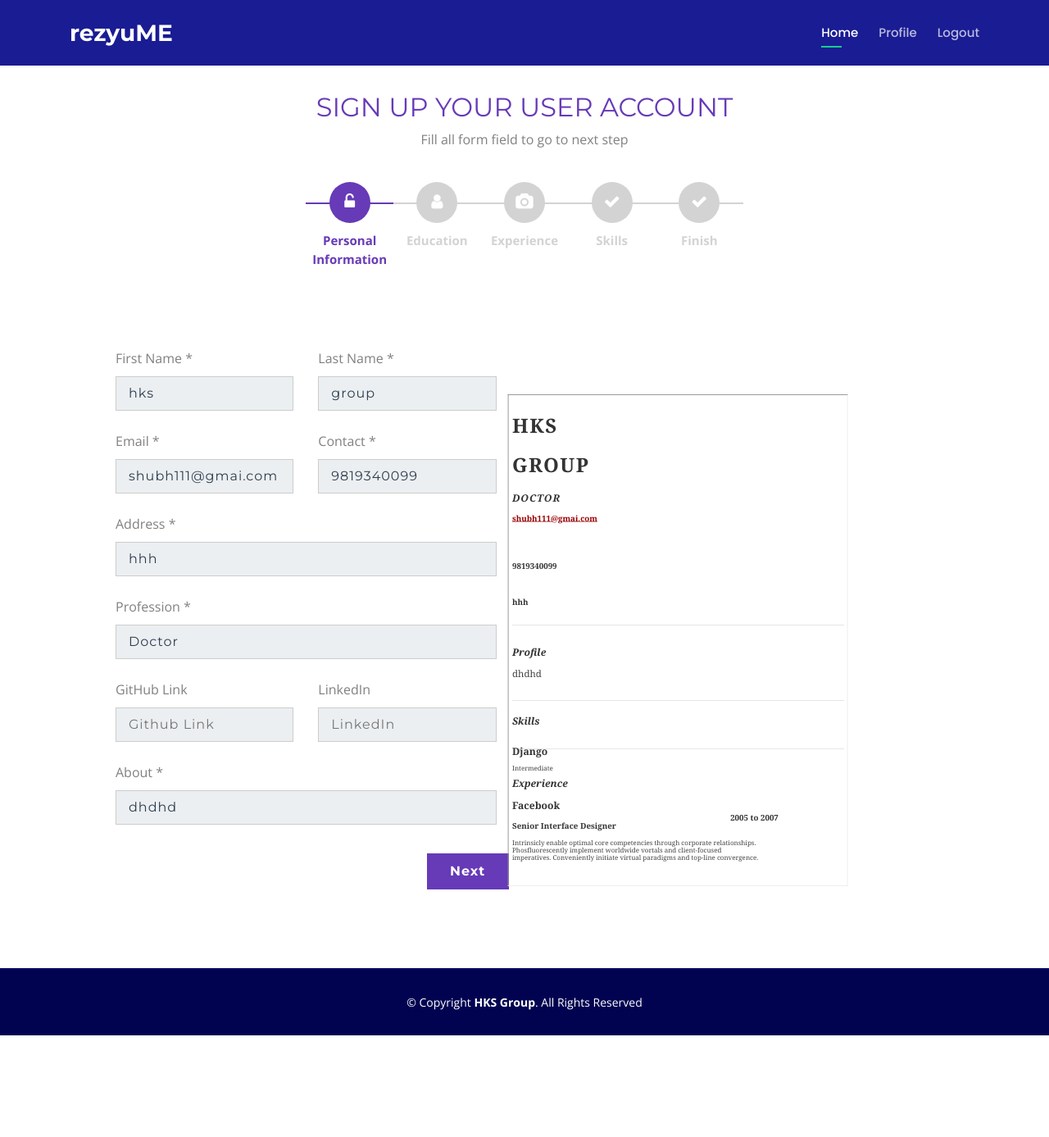
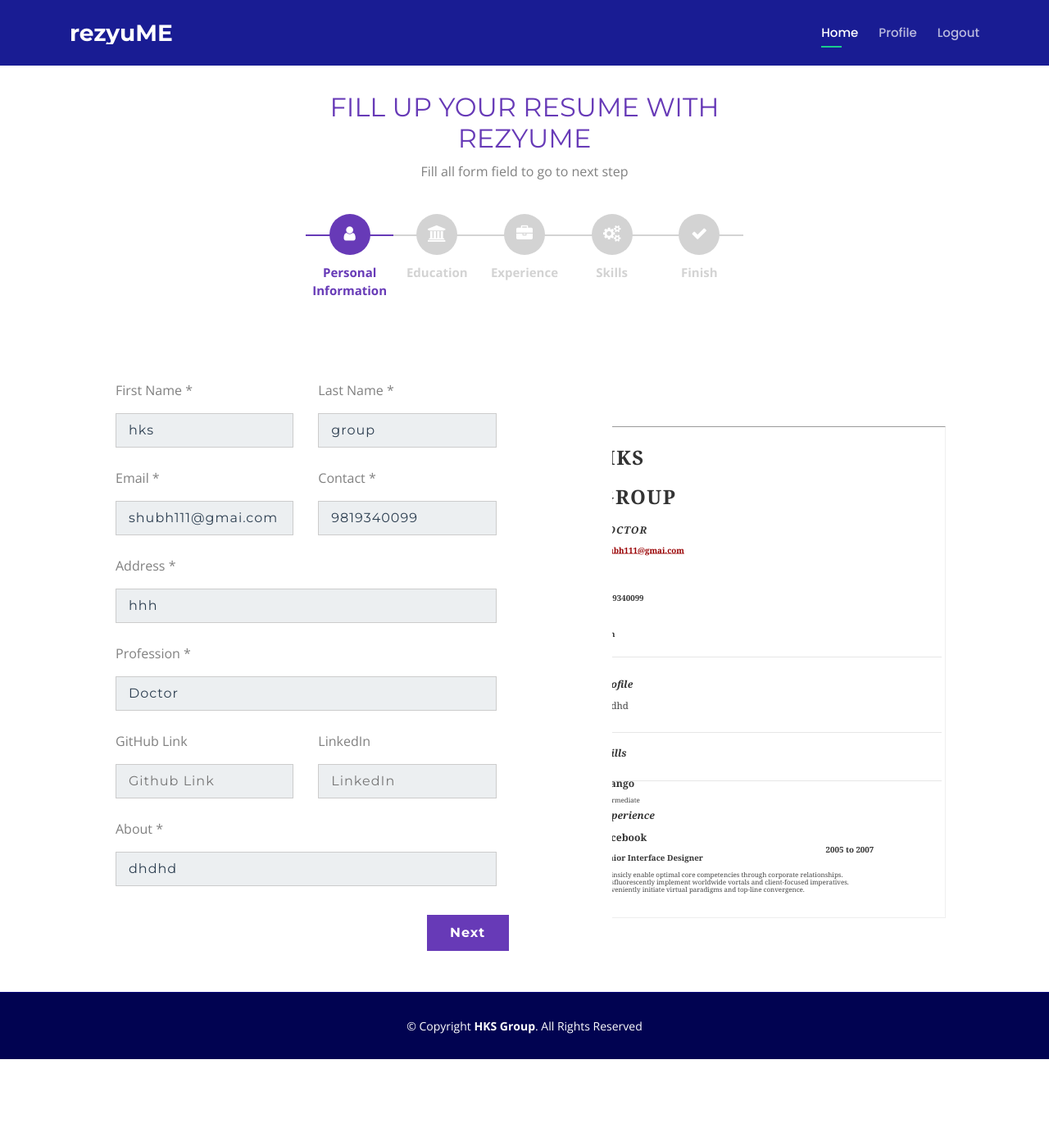
Before and after one commit to shubh1605/ResumeBuilder, a Django app: page /resume/details/ in a window 1280 px wide. Shown: the whole page at 82% size. After the commit the page ends 1292 px from the top, so only its background shows below. Run offline with Django 3.2, Linux system fonts and the light colour scheme; a user stored in the database is signed in; data comes from the database, SQL or seed files in the repository; both versions use the stored data as it was after the commit; some libraries are stand-ins or nearby versions.

Commit message:
DONE
Co-authored-by: kashish1211 <kashish1211@users.noreply.github.com>
Co-authored-by: HarryPuttar <HarshitJain28@users.noreply.github.com>

```diff
--- a/resumeBuilder/resume/static/resume/assets/css/form.css
+++ b/resumeBuilder/resume/static/resume/assets/css/form.css
@@ -1,6 +1,7 @@
 * {
   margin: 0;
   padding: 0;
+  overflow-x: hidden;
 }
 
 html {
@@ -154,20 +155,25 @@ p {
   font-weight: 400;
 }
 
-#progressbar #account:before {
-  font-family: FontAwesome;
-  content: "\f13e";
-}
 
-#progressbar #personal:before {
+
+#progressbar #personal-logo:before {
   font-family: FontAwesome;
   content: "\f007";
 }
+#progressbar #education-logo:before {
+  font-family: FontAwesome;
+  content: "\f19c";
+}
+#progressbar #experience-logo:before {
+  font-family: FontAwesome;
+  content: "\f0b1";
+}
+#progressbar #skills-logo:before {
+  font-family: FontAwesome;
+  content: "\f085";
+}
 
-#progressbar #payment:before {
-  font-family: FontAwesome;
-  content: "\f030";
-}
 
 #progressbar #confirm:before {
   font-family: FontAwesome;
--- a/resumeBuilder/resume/static/resume/assets/css/style.css
+++ b/resumeBuilder/resume/static/resume/assets/css/style.css
@@ -11,6 +11,9 @@
 body {
   font-family: "Open Sans", sans-serif;
   color: #444444;
+  position: relative;
+  min-height: 100%;
+  min-height: 100vh;
 }
 
 a {
@@ -1532,6 +1535,10 @@ section {
 /*--------------------------------------------------------------
 # Footer
 --------------------------------------------------------------*/
+footer {
+  position: absolute;
+  right: 0;bottom:0;left:0;
+}
 #footer {
   background: #010351;
   padding: 0 0 30px 0;
--- a/resumeBuilder/resume/static/resume/assets/js/form.js
+++ b/resumeBuilder/resume/static/resume/assets/js/form.js
@@ -19,7 +19,7 @@ $(document).ready(function () {
     current_fs_id = current_fs.attr("id");
 
     $("#" + current_fs_id + " input:required").each(function () {
-      if ($(this).val() === "") chk = 1;
+      if ($(this).val() === "") chk = 0;
     });
 
     if (chk == 1) {
@@ -29,9 +29,9 @@ $(document).ready(function () {
         text: "Fill all the fields",
       });
     } else {
-      console.log($(this).parent());
+      // console.log($(this).parent());
       next_fs = $(this).parent().next();
-      console.log(next_fs);
+      // console.log(next_fs);
 
 
       //Add Class Active
--- a/resumeBuilder/resume/static/resume/assets/js/main.js
+++ b/resumeBuilder/resume/static/resume/assets/js/main.js
@@ -10,9 +10,11 @@
   // Preloader
   $(window).on('load', function() {
     if ($('#preloader').length) {
-      $('#preloader').delay(100).fadeOut('slow', function() {
-        $(this).remove();
-      });
+      console.log("hee");
+      $('#preloader').remove();
+      // $('#preloader').delay(100).fadeOut('slow', function() {
+
+      // });
     }
   });
 
@@ -149,29 +151,26 @@
     return false;
   });
 
-  // Initiate the venobox plugin
-  $(window).on('load', function() {
-    $('.venobox').venobox();
-  });
+  // $(window).on('load', function() {
+  //   $('.venobox').venobox();
+  // });
 
-  // jQuery counterUp
-  $('[data-toggle="counter-up"]').counterUp({
-    delay: 10,
-    time: 1000
-  });
+    // $('[data-toggle="counter-up"]').counterUp({
+    //   delay: 10,
+    //   time: 1000
+    // });
 
-  // Initiate venobox lightbox
-  $(document).ready(function() {
-    $('.venobox').venobox();
-  });
+  // $(document).ready(function() {
+  //   $('.venobox').venobox();
+  // });
 
   // Testimonials carousel (uses the Owl Carousel library)
-  $(".testimonials-carousel").owlCarousel({
-    autoplay: true,
-    dots: true,
-    loop: true,
-    items: 1
-  });
+  // $(".testimonials-carousel").owlCarousel({
+  //   autoplay: true,
+  //   dots: true,
+  //   loop: true,
+  //   items: 1
+  // });
 
   // Init AOS
   function aos_init() {
--- a/resumeBuilder/resume/templates/resume/base.html
+++ b/resumeBuilder/resume/templates/resume/base.html
@@ -1,5 +1,9 @@
 {% load static %}
 {% url 'home' as home_url %}
+{% url 'profile' as profile_url %}
+{% url 'login' as login_url %}
+{% url 'logout' as logout_url %}
+{% url 'register' as register_url %}
 <!DOCTYPE html>
 <html lang="en">
 
@@ -47,42 +51,21 @@
     <div class="container d-flex align-items-center">
 
       <div class="logo mr-auto">
-        <h1 class="text-light"><a href="{% url 'home' %}"><span>rezyuME</span></a></h1>
-        <!-- Uncomment below if you prefer to use an image logo -->
-        <!-- <a href="index.html"><img src="assets/img/logo.png" alt="" class="img-fluid"></a>-->
+        <h1 class="text-light" style="overflow-y:hidden;"><a href="{% url 'home' %}"><span>rezyuME</span></a></h1>
       </div>
 
       <nav class="nav-menu d-none d-lg-block">
         <ul>
 
-          <li class="active"><a href="{% url 'home' %}">Home</a></li>
-
-
-          {% comment %} <li class="drop-down"><a href="">Drop Down</a>
-            <ul>
-              <li><a href="#">Drop Down 1</a></li>
-              <li class="drop-down"><a href="#">Drop Down 2</a>
-                <ul>
-                  <li><a href="#">Deep Drop Down 1</a></li>
-                  <li><a href="#">Deep Drop Down 2</a></li>
-                  <li><a href="#">Deep Drop Down 3</a></li>
-                  <li><a href="#">Deep Drop Down 4</a></li>
-                  <li><a href="#">Deep Drop Down 5</a></li>
-                </ul>
-              </li>
-              <li><a href="#">Drop Down 3</a></li>
-              <li><a href="#">Drop Down 4</a></li>
-              <li><a href="#">Drop Down 5</a></li>
-            </ul>
-          </li> {% endcomment %}
+          <li class="{% if request.path == home_url %} active {% endif %}"><a href="{% url 'home' %}">Home</a></li>
 
 
           {% if user.is_authenticated %}
-            <li><a href="{% url 'profile' %}">Profile</a></li>
-            <li><a href="{% url 'logout' %}">Logout</a></li>
+            <li class="{% if request.path == profile_url %} active {% endif %} "><a href="{% url 'profile' %}">Profile</a></li>
+            <li class="{% if request.path == logout_url %} active {% endif %}"><a href="{% url 'logout' %}">Logout</a></li>
           {% else %}
-            <li><a href="{% url 'login' %}">Login</a></li>
-             <li><a href="{% url 'register' %}">Register</a></li>
+            <li class="{% if request.path == login_url %} active {% endif %}"><a href="{% url 'login' %}">Login</a></li>
+             <li class="{% if request.path == register_url %} active {% endif %}"><a href="{% url 'register' %}">Register</a></li>
           {% endif %}
 
         </ul>
@@ -107,7 +90,9 @@
 
   {% block content %}
   {% endblock content %}
-
+  <br>
+  <br>
+  <br>
 
 
 
@@ -116,7 +101,7 @@
 
 
   <!-- ======= Footer ======= -->
-  <footer id="footer">
+  <footer id="footer" style="margin-top:100px;">
 
       <div class="copyright">
         &copy; Copyright <strong><span>HKS Group</span></strong>. All Rights Reserved
--- a/resumeBuilder/resume/templates/resume/forms.html
+++ b/resumeBuilder/resume/templates/resume/forms.html
@@ -24,16 +24,16 @@
       mb-2
     "
   >
-    <h2 id="heading">Sign Up Your User Account</h2>
+    <h2 id="heading">Fill Up Your Resume With RezyuME</h2>
     <p>Fill all form field to go to next step</p>
     <div class="card px-0 pt-4 pb-0 mt-3 mb-3">
       <ul id="progressbar">
-        <li class="active" id="account">
+        <li class="active" id="personal-logo">
           <strong>Personal Information</strong>
         </li>
-        <li id="personal"><strong>Education</strong></li>
-        <li id="payment"><strong>Experience</strong></li>
-        <li id="confirm"><strong>Skills</strong></li>
+        <li id="education-logo"><strong>Education</strong></li>
+        <li id="experience-logo"><strong>Experience</strong></li>
+        <li id="skills-logo"><strong>Skills</strong></li>
         <li id="confirm"><strong>Finish</strong></li>
       </ul>
     </div>
@@ -562,7 +562,7 @@
       </div>
     </div>
   </div>
-  <div class="col-md-5" style="height: 800px">
+  <div class="col-md-5" style="height: 800px; overflow-y:hidden;">
     <iframe
       src="{% url 'testing' %}"
       id="template1"
@@ -571,10 +571,10 @@
       scrolling="yes"
       frameborder="2px"
       height="150%"
-      width="165%"
+      width="170%"
       style="
         -webkit-transform: scale(0.5);
-        margin-left: -350px;
+        margin-left: -250px;
         margin-top: -200px;
       "
     >
--- a/resumeBuilder/user/templates/user/logout.html
+++ b/resumeBuilder/user/templates/user/logout.html
@@ -14,7 +14,7 @@
         <!-- For Demo Purpose -->
         <div class="col-md-5 pr-lg-5 mb-5 mb-md-0">
             <img src="{% static 'user/images/login.svg' %}" alt="" class="img-fluid mb-3 d-none d-md-block">
-            <h1>Logout</h1>
+            {% comment %} <h1>Logout</h1> {% endcomment %}
 
         </div>
         <div class="col-md-7 col-lg-6 ml-auto">
```
Also changed, not shown: resumeBuilder/resume/templates/resume/home.html (+10 -11 lines), resumeBuilder/user/static/user/register.css (+4 -7 lines), resumeBuilder/db.sqlite3.
